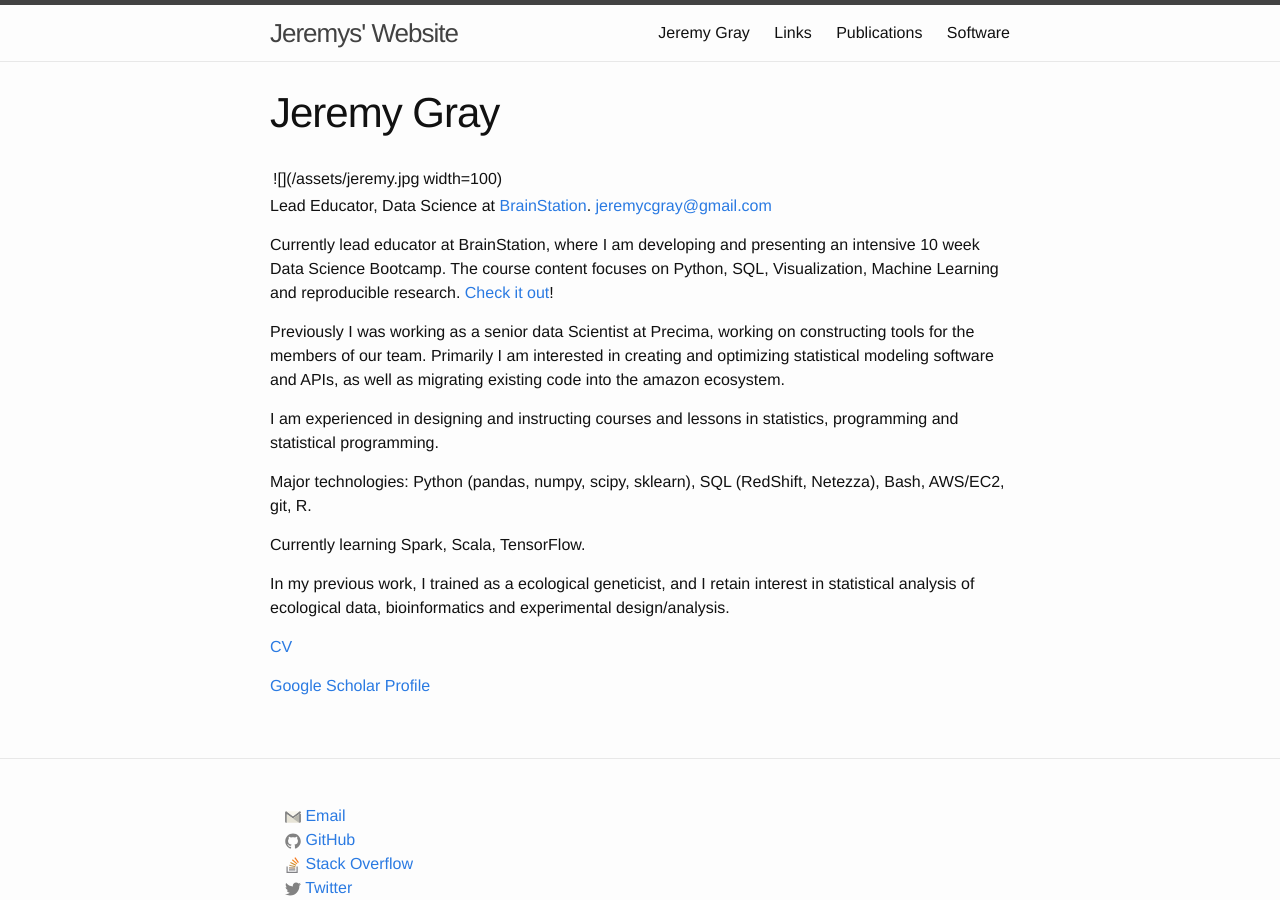
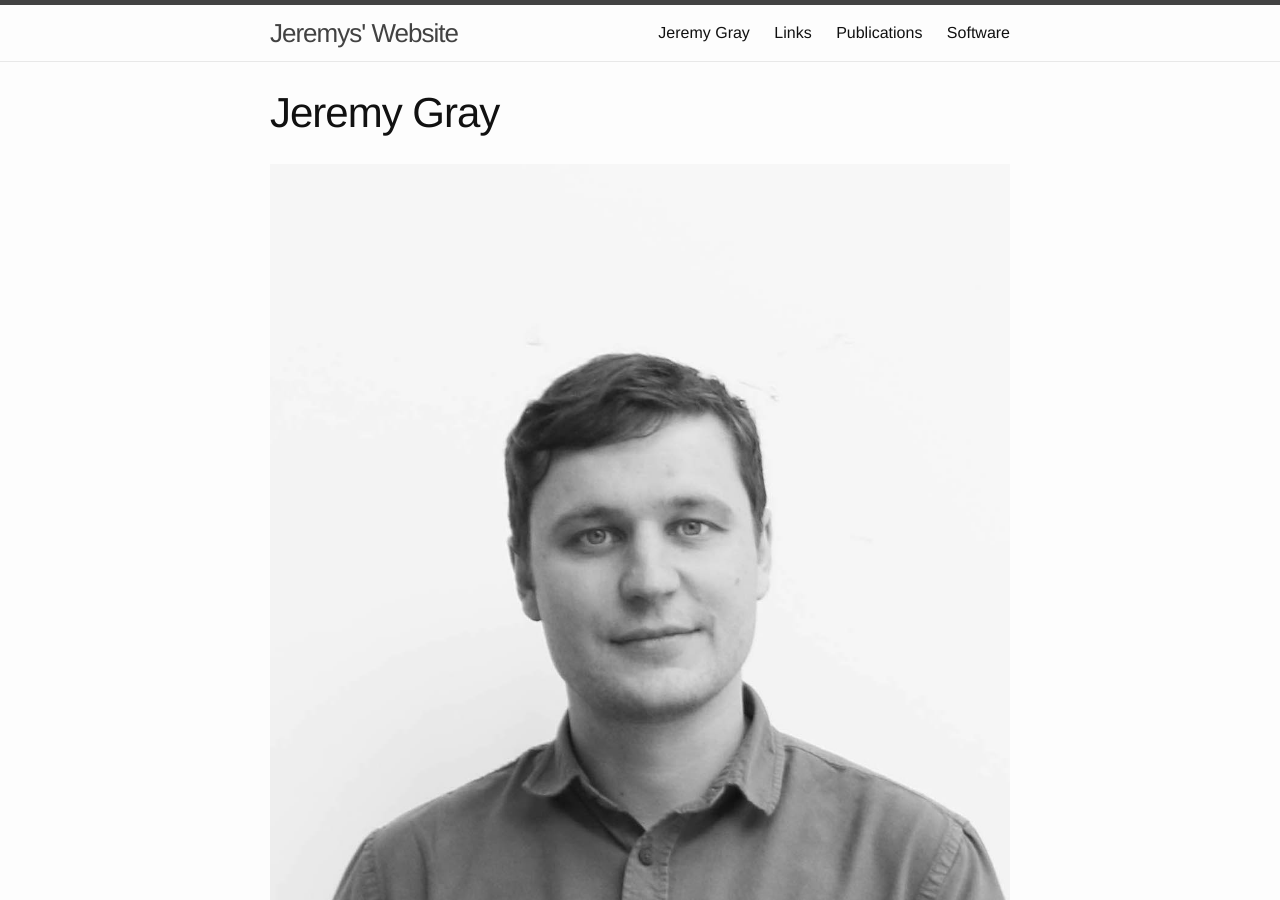
Before and after one commit to jeremycg/jeremycg.github.io, a Jekyll site: the page built from jeremy-gray.md, in a window 1280 px wide and 900 px high. Built offline with Jekyll 4.4.1, drawn with Linux system fonts in a browser that asks for light colours.

Commit message:
Update jeremy-gray.md
fixing the image...

```diff
--- a/jeremy-gray.md
+++ b/jeremy-gray.md
@@ -4,7 +4,7 @@ title: Jeremy Gray
 permalink: /Jeremy-Gray/
 ---
 
-![](/assets/jeremy.jpg | width=100)
+![](/assets/jeremy.jpg)
 
 Lead Educator, Data Science at [BrainStation](http://BrainStation.io).
 <jeremycgray@gmail.com>
```
